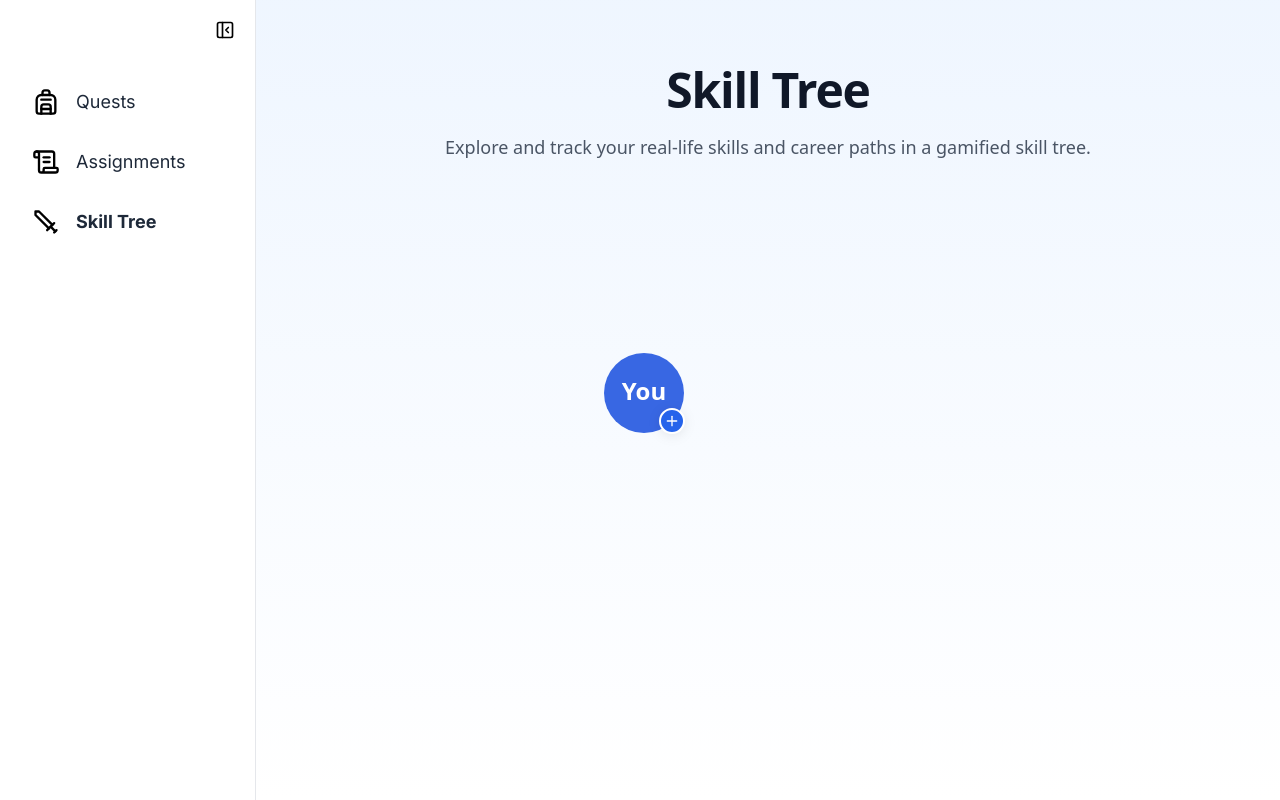
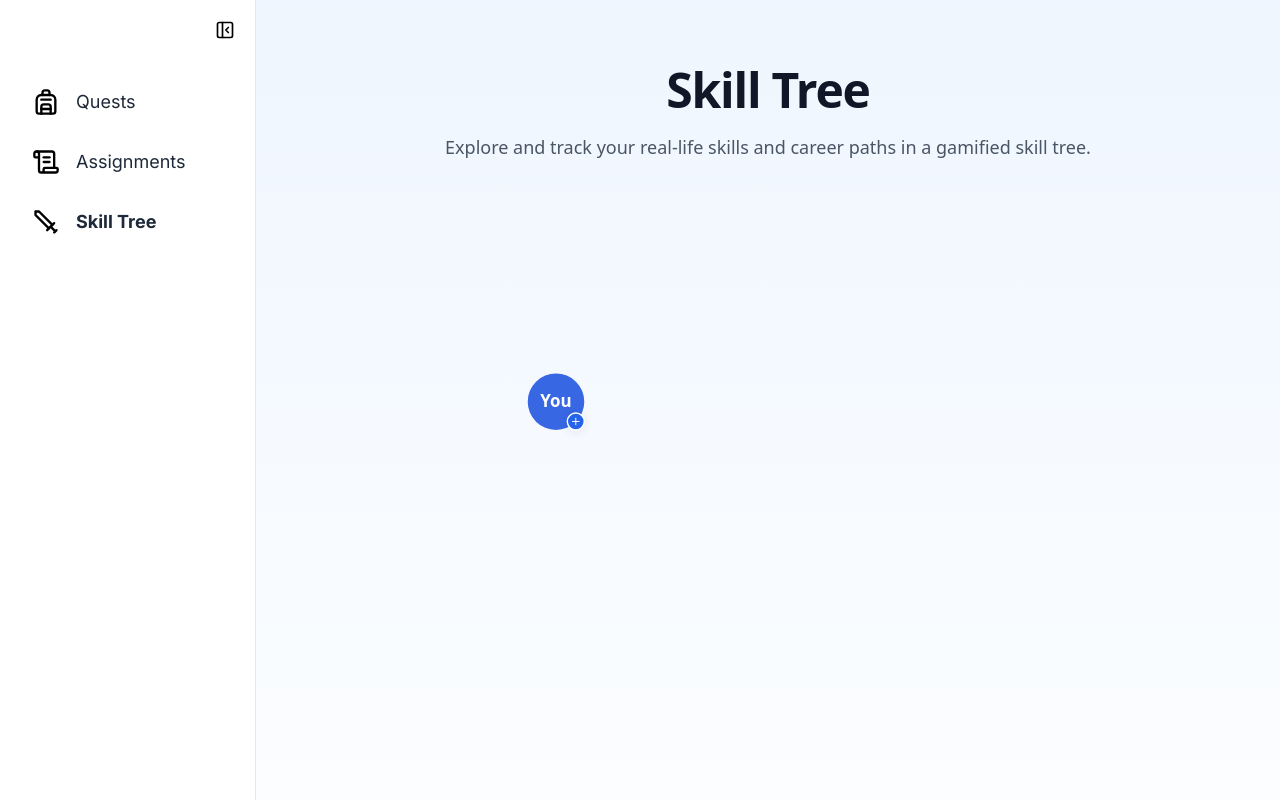
Before and after one commit to hi-anthonyyang/sidequest, a Next.js app: page /skill-tree in a window 1280 px wide. Shown: the top 800 px of the page. Built offline with nearby package versions, Linux system fonts and the light colour scheme.

Commit message:
feat: make skill tree container and SVG larger for better use of space

```diff
--- a/src/app/skill-tree/SkillTree.tsx
+++ b/src/app/skill-tree/SkillTree.tsx
@@ -229,13 +229,14 @@ export default function SkillTree() {
   }
 
   return (
-    <div className="w-full flex flex-col items-center">
+    <div className="w-full min-h-[700px] flex flex-col items-center">
       {mounted && (
         <svg
           ref={svgRef}
           width="100%"
-          height={400}
-          style={{ minHeight: 400, display: 'block', touchAction: 'none', userSelect: 'none' }}
+          height={700}
+          style={{ minHeight: 700, display: 'block', touchAction: 'none', userSelect: 'none' }}
+          viewBox="0 0 1200 800"
           onWheel={e => {
             e.preventDefault();
             let nextScale = scale * (e.deltaY < 0 ? 1.08 : 0.92);
```
